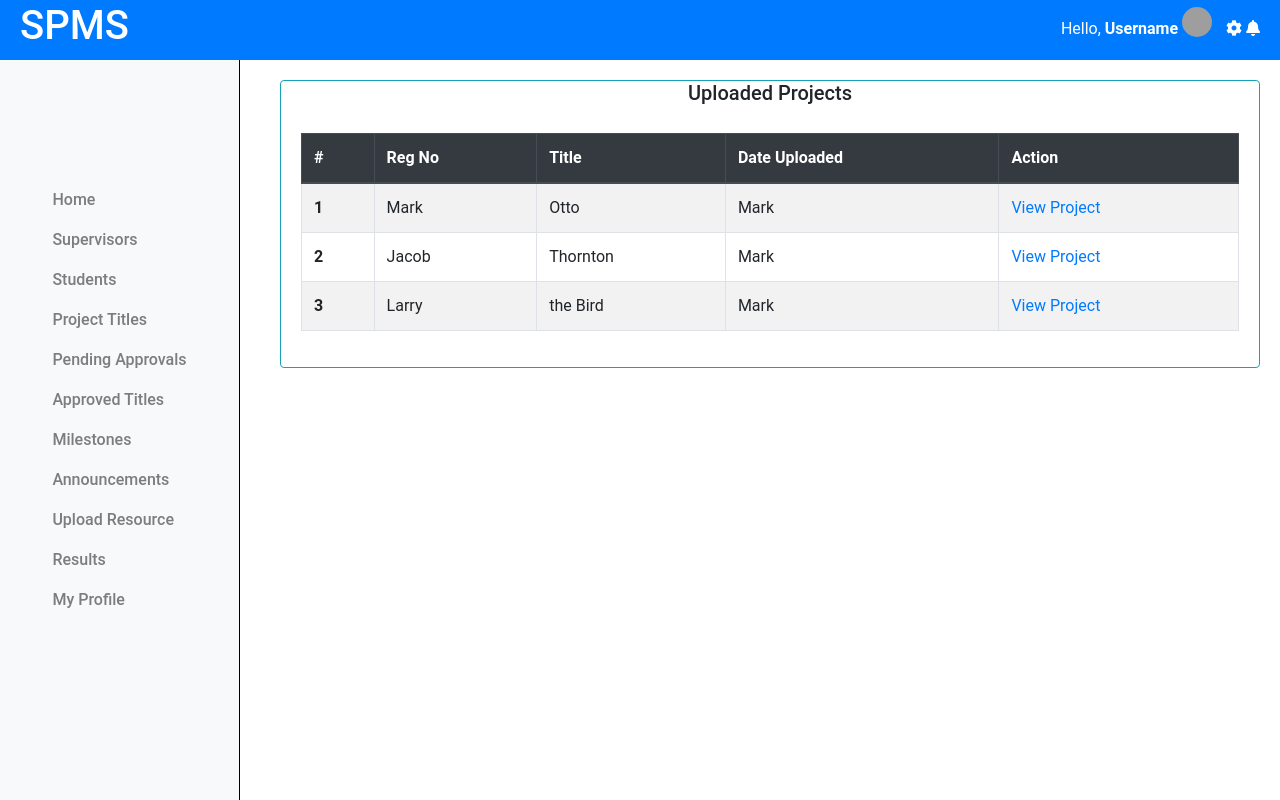
After one commit to Danielkioko18/SPMS, a Django app: page /projects/pending/ in a window 1280 px wide. The commit adds this page. Run offline with Django 4.2, Linux system fonts and the light colour scheme; some libraries are stand-ins or nearby versions; grey boxes are pictures that could not be loaded.

Commit message:
Coordinator approved,pending titles,milestones & edited projects file

```diff
--- a/ProjectMS/templates/column1_cord.html
+++ b/ProjectMS/templates/column1_cord.html
@@ -12,7 +12,19 @@
           <a class="nav-link" href="{% url 'Supervisors' %}">Supervisors</a>
         </li>
         <li class="nav-item">
-          <a class="nav-link" href="{% url 'Registered Students' %}">Students</a>
+          <a class="nav-link" href="{% url 'registered_students' %}">Students</a>
+        </li>
+        <li class="nav-item">
+            <a class="nav-link" href="{% url 'view_projects' %}">Project Titles</a>
+        </li>
+        <li class="nav-item">
+            <a class="nav-link" href="{% url 'pending_titles' %}">Pending Approvals</a>
+        </li>
+        <li class="nav-item">
+            <a class="nav-link" href="{% url 'approved_titles' %}">Approved Titles</a>
+        </li>
+        <li class="nav-item">
+            <a class="nav-link" href="{% url 'view_milestones' %}">Milestones</a>
         </li>
         <li class="nav-item">
           <a class="nav-link" href="{% url 'announcement' %}">Announcements</a>
--- /dev/null
+++ b/ProjectMS/templates/cordinator/pending_titles.html
@@ -0,0 +1,59 @@
+{% extends 'base.html' %}
+{% load static %}
+
+
+{% block content %}
+
+<!-- Content Area -->
+{% include 'column1_cord.html' %}
+<div class="content">
+    <div class="container-fluid">
+        <div class="row">
+            <div class="card border-info">
+                <div class="card-heard text-center">
+                    <h5>Uploaded Projects</h5>
+                </div>
+                <div class="card-body">
+                    <table class="table table-bordered table-hover  table-striped border-info">
+                        <thead class="thead-dark">
+                            <tr>
+                                <th scope="col">#</th>
+                                <th scope="col">Reg No</th>
+                                <th scope="col">Title</th>
+                                <th scope="col">Date Uploaded</th>
+                                <th scope="col">Action</th>
+                            </tr>
+                        </thead>
+                        <tbody>
+                            <tr>
+                                <th scope="row">1</th>
+                                <td>Mark</td>
+                                <td>Otto</td>
+                                <td>Mark</td>
+                                <td><a href=""> View Project </a></td>
+                            </tr>
+                            <tr>
+                                <th scope="row">2</th>
+                                <td>Jacob</td>
+                                <td>Thornton</td>
+                                <td>Mark</td>
+                                <td><a href=""> View Project </a></td>
+                            </tr>
+                            <tr>
+                                <th scope="row">3</th>
+                                <td>Larry</td>
+                                <td>the Bird</td>
+                                <td>Mark</td>
+                                <td><a href=""> View Project </a></td>
+                            </tr>
+                            </tbody>
+                    </table>
+                </div>
+            </div>
+        </div>
+
+    </div>
+</div>
+
+<link rel="stylesheet" href="{% static 'css/mystudents.css' %}">
+{% endblock %}
--- a/ProjectMS/urls.py
+++ b/ProjectMS/urls.py
@@ -22,9 +22,12 @@ urlpatterns = [
     path('supervisors/student/upload/regno/', views.student_upload, name='student_upload'),
 
 
-
     path('coordinator/dashboard', views.cordinator_dashboard, name='cordinator_dashboard'),
     path('coordinator/supervisors', views.supervisors, name='supervisors'),
-    path('registered_students/', views.reg_students, name='registered_students')
+    path('registered_students/', views.reg_students, name='registered_students'),
+    path('view_projects/', views.view_projects, name='view_projects'),
+    path('projects/pending/', views.pending_titles, name='pending_titles'),
+    path('projects/approved/', views.approved_titles, name='approved_titles'),
+    path('projects/miletones/', views.view_milestones_cord, name='view_milestones'),
 
 ]
--- a/ProjectMS/views.py
+++ b/ProjectMS/views.py
@@ -63,4 +63,16 @@ def supervisors(request):
     return render(request, 'cordinator/supervisors.html')
 
 def reg_students(request):
-    return render(request, 'cordinator/students')
+    return render(request, 'cordinator/students.html')
+
+def view_projects(request):
+    return render(request, 'cordinator/projects.html')
+
+def pending_titles(request):
+    return render(request, 'cordinator/pending_titles.html')
+
+def approved_titles(request):
+    return render(request, 'cordinator/aproved_titles.html')
+
+def view_milestones_cord(request):
+    return render(request, 'cordinator/milstones_cord.html')
```
Also changed, not shown: ProjectMS/templates/cordinator/approved_titles.html (added, +63 -0 lines), ProjectMS/templates/cordinator/milestones_cord.html (added, +150 -0 lines), ProjectMS/templates/cordinator/projects.html (+8 -8 lines).
